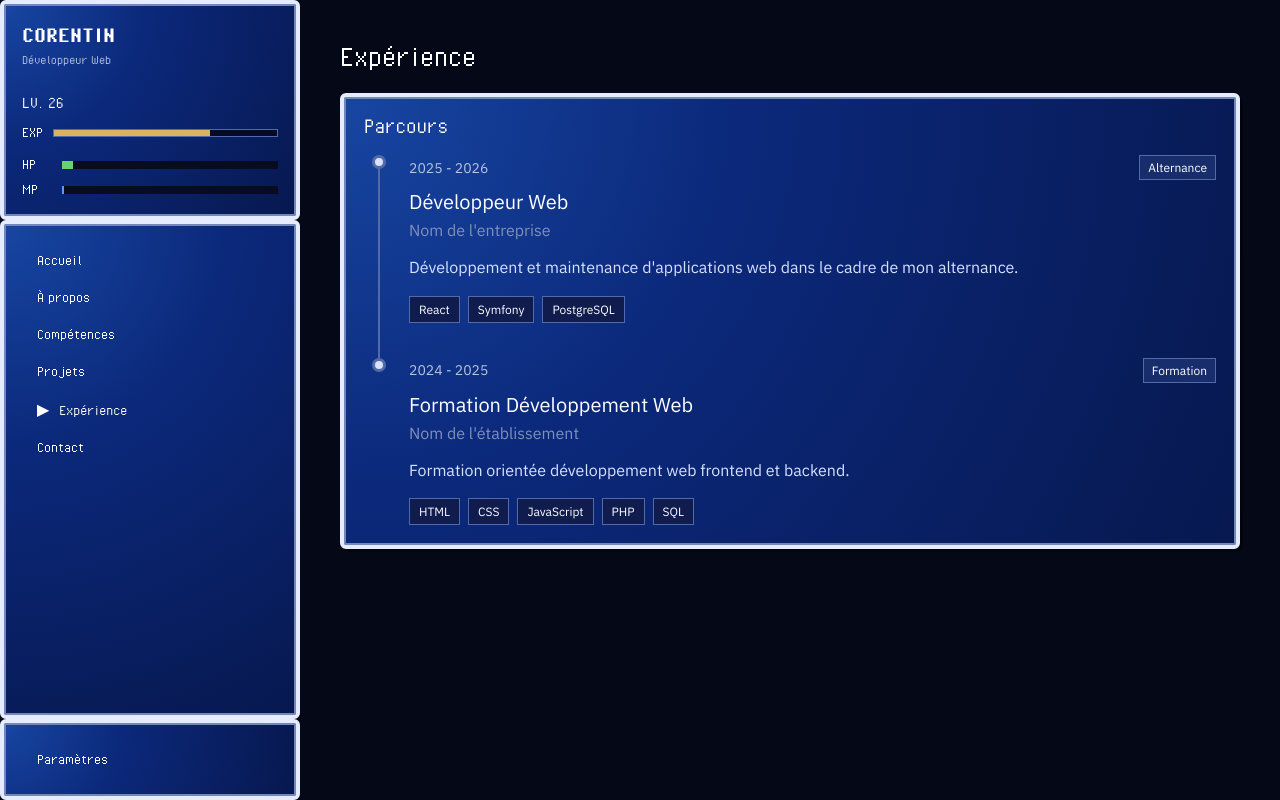
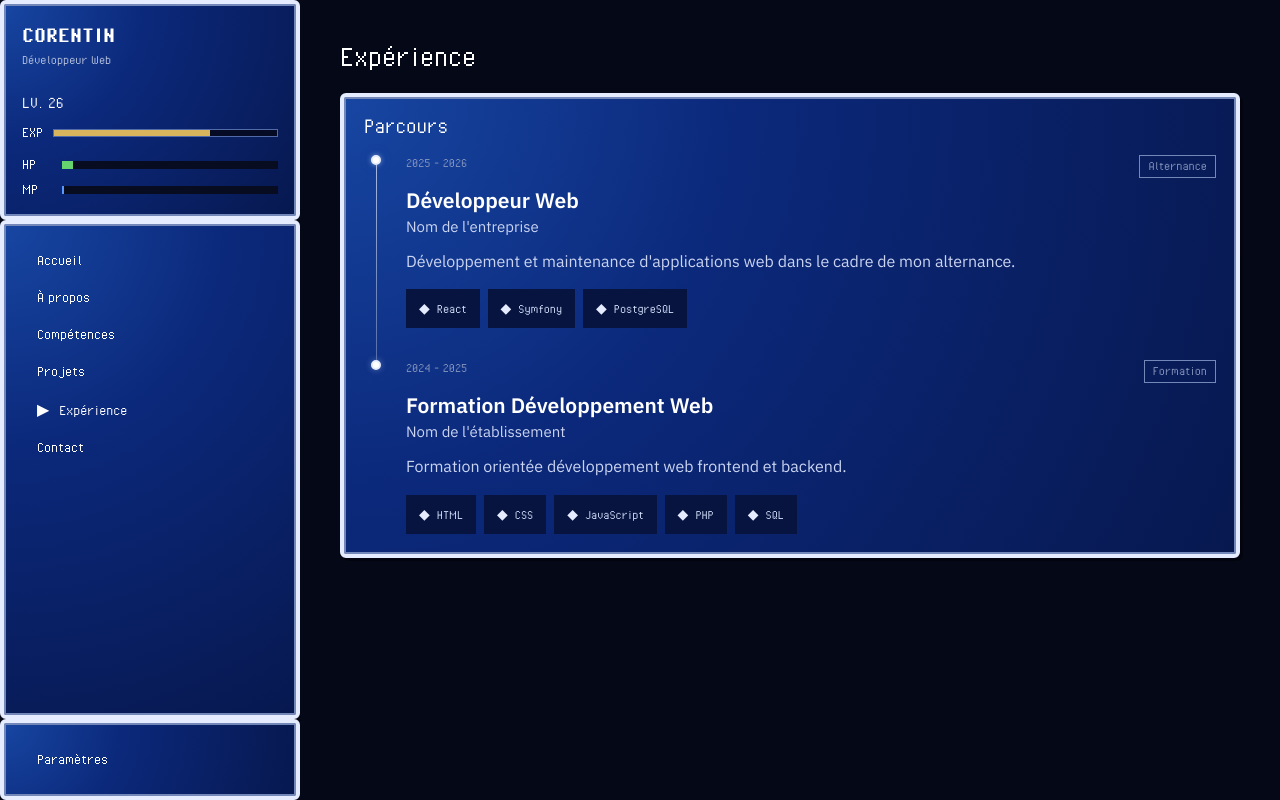
Before and after one commit to Corentin-Epitech/PortFolio, a React app in the folder portfolio/: page / in a window 1280 px wide. Both pictures are taken after a click on the button "Expérience". Built offline with nearby package versions, Linux system fonts and the light colour scheme; the HTML template or start-up script is replaced by a standard one.

Commit message:
Add: Experiences pages style

```diff
--- a/portfolio/src/components/experience/ExperienceItem.css
+++ b/portfolio/src/components/experience/ExperienceItem.css
@@ -1,9 +1,9 @@
 .experience-item {
     display: grid;
 
-    grid-template-columns: 30px 1fr;
+    grid-template-columns: 24px 1fr;
 
-    gap: 15px;
+    gap: 18px;
 }
 
 .experience-item__marker {
@@ -13,28 +13,37 @@
 }
 
 .experience-item__dot {
-    width: 14px;
-    height: 14px;
+    width: 10px;
+    height: 10px;
 
     flex-shrink: 0;
 
-    background-color: #d8e2ff;
+    background-color: var(--color-text);
 
-    border: 3px solid #526aa8;
+    border: 2px solid var(--color-border-light);
+
     border-radius: 50%;
+
+    box-shadow:
+        0 0 6px rgba(229, 236, 255, 0.35);
 }
 
 .experience-item__line {
-    width: 2px;
+    width: 1px;
     height: 100%;
+    min-height: 40px;
 
-    min-height: 30px;
+    background: linear-gradient(
+        to bottom,
+        var(--color-border-light),
+        var(--color-border-dark)
+    );
 
-    background-color: #526aa8;
+    opacity: 0.7;
 }
 
 .experience-item__content {
-    padding-bottom: 35px;
+    padding-bottom: 32px;
 }
 
 .experience-item__header {
@@ -48,42 +57,64 @@
 }
 
 .experience-item__period {
-    color: #b8c4df;
+    display: block;
 
-    font-size: 14px;
+    margin-bottom: 6px;
+
+    color: var(--color-text-muted);
+
+    font-family: var(--font-rpg);
+    font-size: var(--font-size-small);
 }
 
 .experience-item__type {
-    padding: 4px 8px;
+    padding: 3px 8px;
 
-    background-color: #182d6b;
+    border:
+        1px solid
+        var(--color-border-dark);
 
-    border: 1px solid #526aa8;
+    color: var(--color-text-muted);
 
-    font-size: 12px;
+    font-family: var(--font-rpg);
+    font-size: var(--font-size-small);
 }
 
 .experience-item__title {
     margin: 0;
 
-    font-size: 20px;
-    font-weight: normal;
+    color: var(--color-text);
+
+    font-family: var(--font-body);
+    font-size: 21px;
+    font-weight: 600;
 }
 
 .experience-item__organization {
-    margin: 5px 0 15px;
+    margin:
+        3px
+        0
+        12px;
 
-    color: #8190b8;
+    color: var(--color-text-secondary);
+
+    font-family: var(--font-body);
+    font-size: 15px;
 }
 
 .experience-item__description {
-    max-width: 800px;
+    max-width: 750px;
 
-    margin: 0;
+    margin:
+        0
+        0
+        14px;
 
-    line-height: 1.6;
+    color: var(--color-text-secondary);
 
-    color: #d8e2ff;
+    font-family: var(--font-body);
+
+    line-height: 1.65;
 }
 
 .experience-item__technologies {
@@ -112,3 +143,10 @@
 .experience-item:last-child .experience-item__content {
     padding-bottom: 0;
 }
+
+.experience-item:first-child
+.experience-item__dot {
+    box-shadow:
+        0 0 5px rgba(229, 236, 255, 0.5),
+        0 0 12px rgba(23, 70, 162, 0.45);
+}
--- a/portfolio/src/components/experience/ExperienceItem.jsx
+++ b/portfolio/src/components/experience/ExperienceItem.jsx
@@ -40,7 +40,7 @@ function ExperienceItem({ experience }) {
                     {experience.technologies.map((technology) => (
                         <span
                             key={technology}
-                            className="experience-item__technology"
+                            className="tech-item"
                         >
                             {technology}
                         </span>
```
